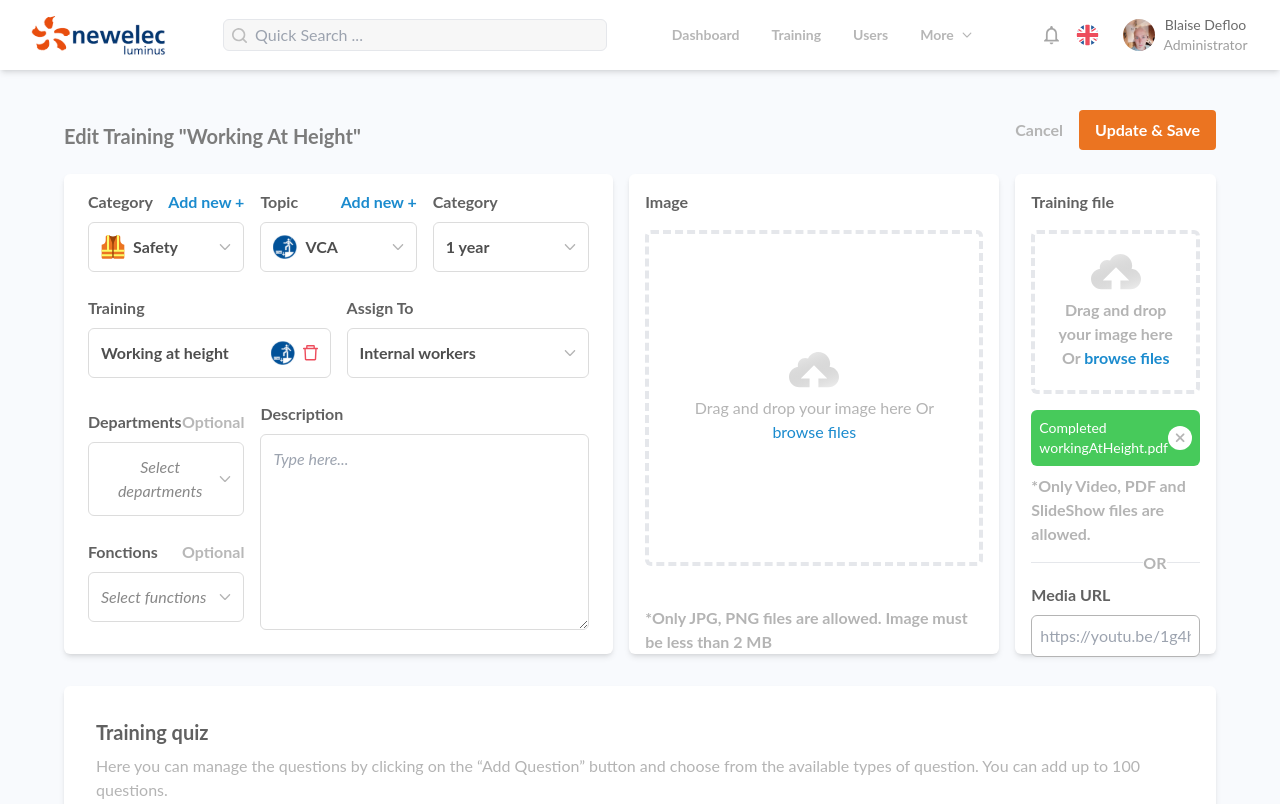
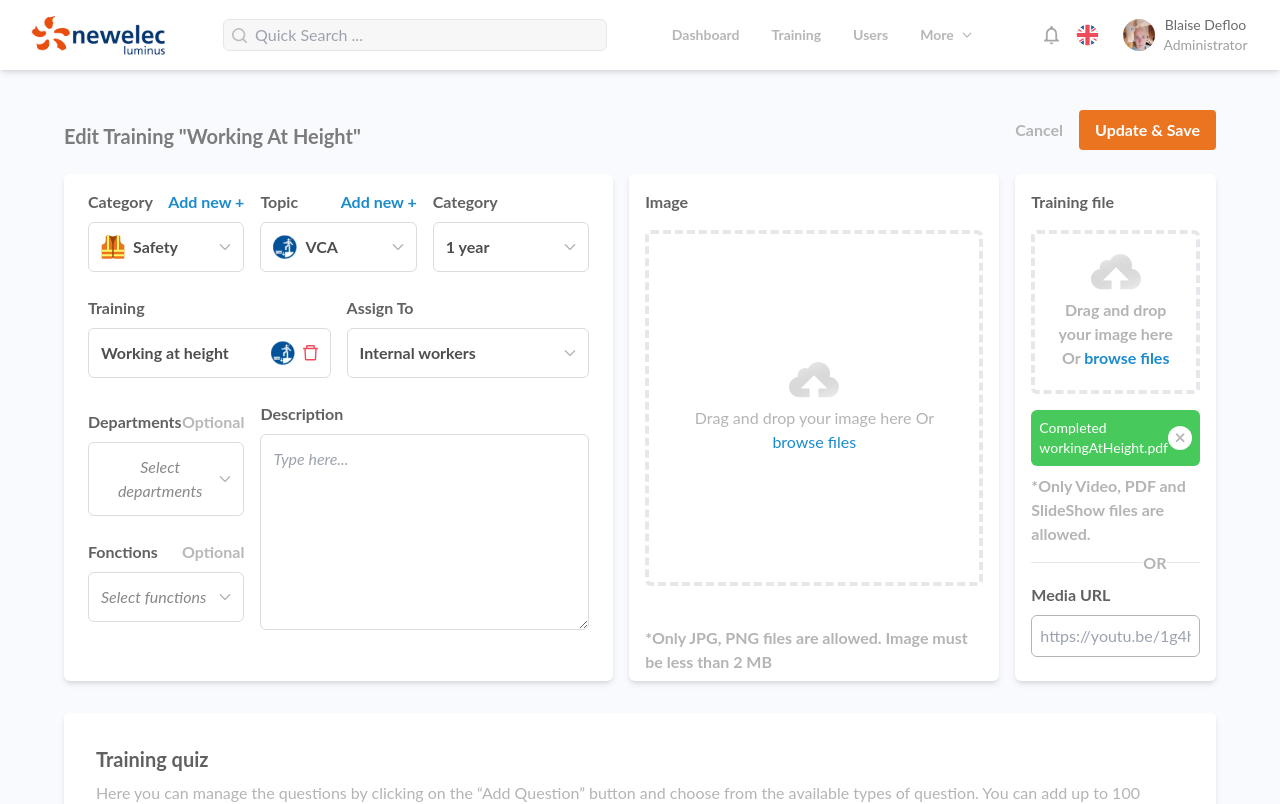
Before and after one commit to oldProjectss/Imense, a React (Vite) app: page / in a window 1280 px wide. Shown: the top 804 px of the page. Built offline with nearby package versions, Linux system fonts and the light colour scheme.

Commit message:
Fix stretch issue

```diff
--- a/src/components/Training.jsx
+++ b/src/components/Training.jsx
@@ -7,8 +7,8 @@ import vca from '../assets/img/icontraining2.svg';
 const Training = () => {
 
   return (
-    <div className="flex justify-center items-start my-4 h-[480px]">
-      <div className="bg-white shadow shadow-md px-4 rounded-md mr-2 w-3/4 h-full">
+    <div className="flex justify-center my-4 items-stretch">
+      <div className="bg-white shadow shadow-md px-4 rounded-md mr-2 w-3/4">
         <div className="flex my-2 my-4">
           <div className="flex flex-col w-full items-between px-2">
             <div className="flex justify-between font-bold">
@@ -69,7 +69,7 @@ const Training = () => {
         </div>
         {/* end */}
       </div>
-      <div className="bg-white shadow shadow-md p-4 rounded-md mx-2 w-2/4 h-full ">
+      <div className="bg-white shadow shadow-md p-4 rounded-md mx-2 w-2/4">
         <p className="text-[#616161] font-bold">Image</p>
         <div className="flex flex-col justify-center items-center border border-4 border-dashed p-10 my-4 rounded-md h-3/4">
           <img className="mb-2 cursor-pointer" src={upload} alt="placeholder" />
@@ -82,7 +82,7 @@ const Training = () => {
         </div>
         <p className="text-[#b4b4b4] font-bold mt-10">*Only JPG, PNG files are allowed. Image must be less than 2 MB</p>
       </div>
-      <div className="bg-white shadow shadow-md p-4 rounded-md ml-2 w-1/4 h-full ">
+      <div className="bg-white shadow shadow-md p-4 rounded-md ml-2 w-1/4">
         <p className="text-[#616161] font-bold">Training file</p>
         <div className="flex flex-col justify-center items-center border border-4 border-dashed p-5 my-4 rounded-md">
           <img className="mb-2 cursor-pointer" src={upload} alt="placeholder" />
```
